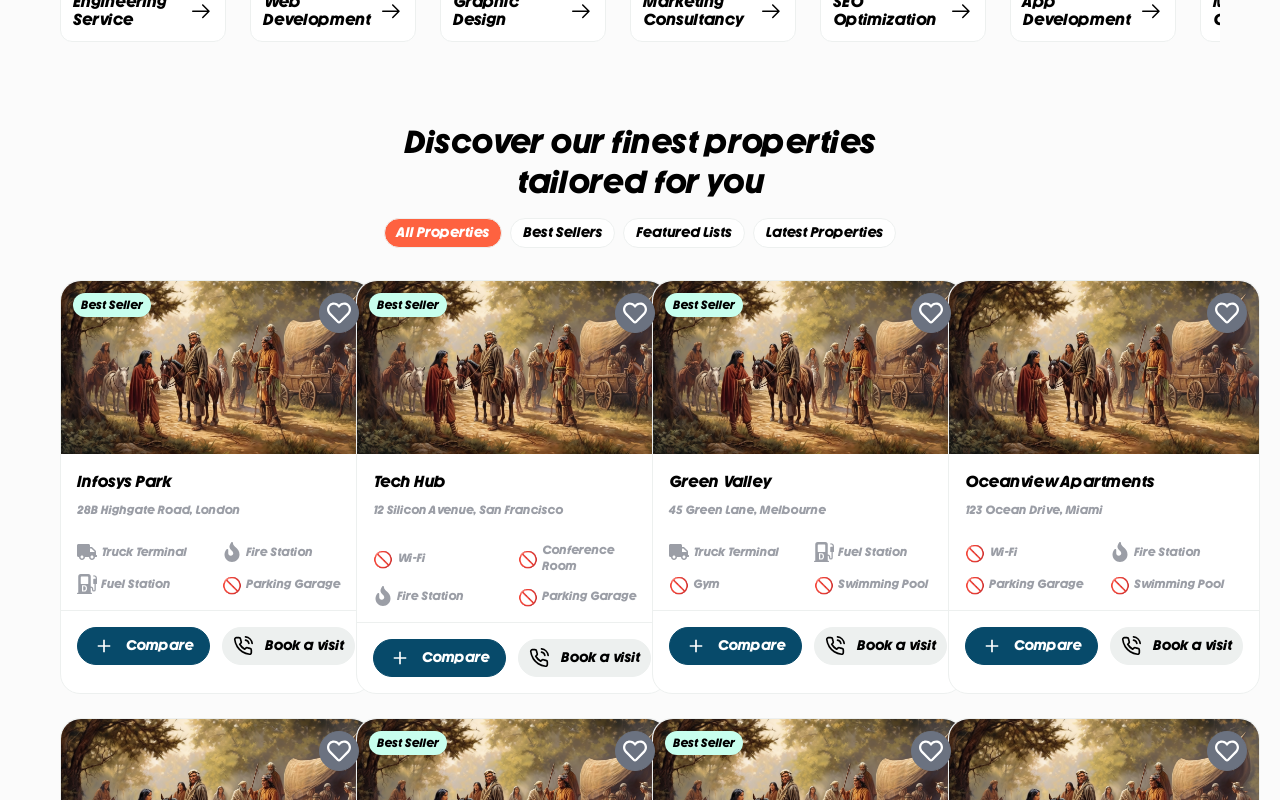
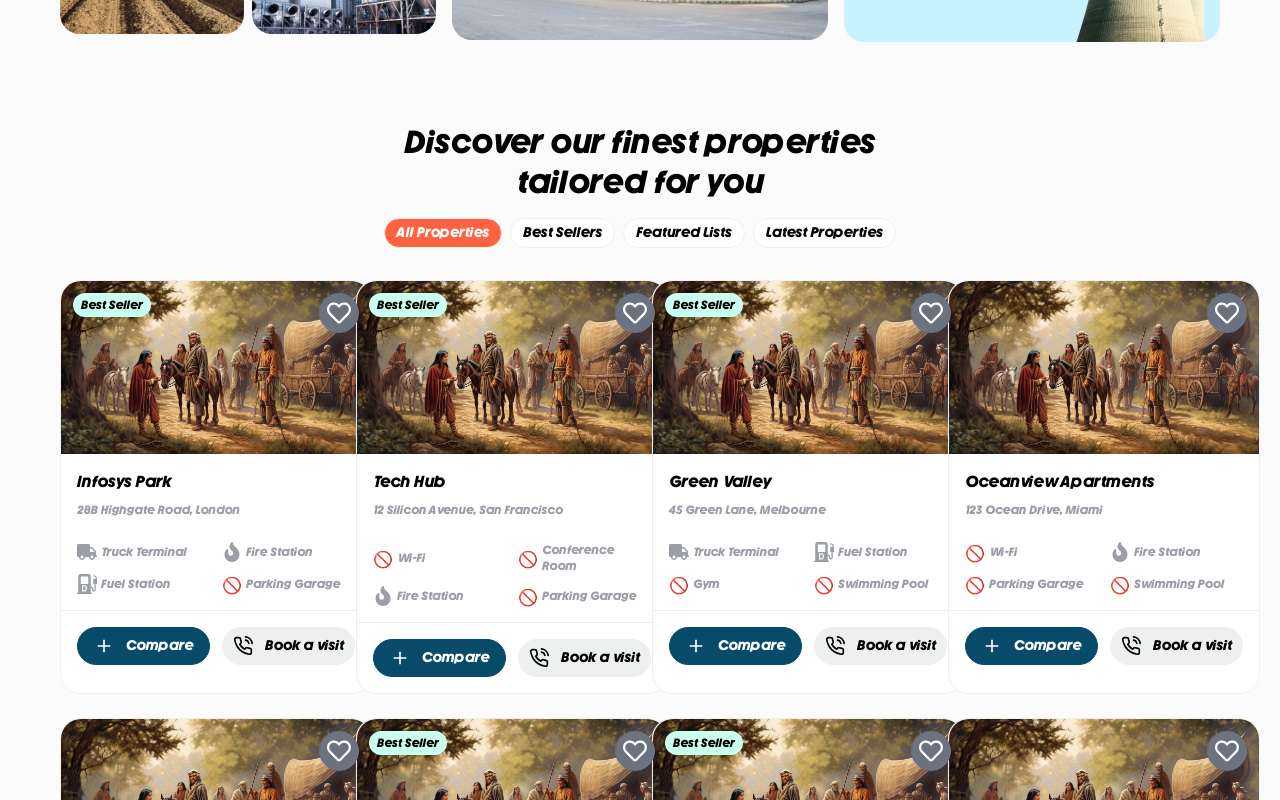
Before and after one commit to mahi25soni/indlay, a Next.js app: page / in a window 1280 px wide. Shown: the part 1600-2400 px from the top of the page. Built offline with nearby package versions, Linux system fonts and the light colour scheme.

Commit message:
Refactor : Home page section rearrangments

```diff
--- a/src/app/home/page.tsx
+++ b/src/app/home/page.tsx
@@ -24,9 +24,8 @@ const HomePage = () => {
   return (
     <>
       <Hero />
+      <Services />
       <Collections />
-      <Services />
-      <Listing />
       <Listing />
       <Video />
       {/* <AboutUs /> */}
```
